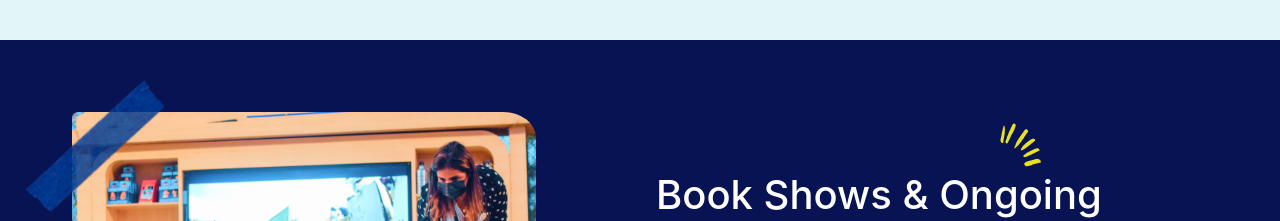
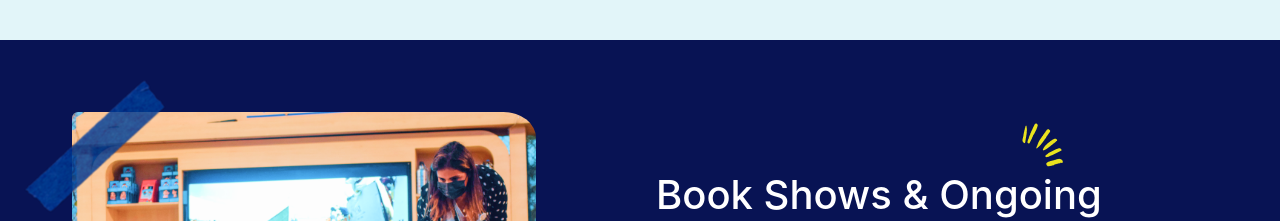
Before and after one commit to placeparks/dream-rock, a React (Create React App) app: page / in a window 1280 px wide. Shown: the part 1040-1261 px from the top of the page. Built offline with nearby package versions, Linux system fonts and the light colour scheme.

Commit message:
Update Card.js

```diff
--- a/src/components/Card.js
+++ b/src/components/Card.js
@@ -11,7 +11,7 @@ export default function Card(){
     </div>
     <div className="col-md-5 offset-md-1">
   <div className="card-body" style={{color:"white", textAlign:"left"}}>
-    <img style={{marginLeft:"75%"}} src="./frame.png" alt=""/>
+    <img style={{marginLeft:"80%"}} src="./Frame.png" alt=""/>
     <h1 className="card-title">Book Shows & Ongoing Events title</h1>
     <p className="card-text">Lorem ipsum dolor sit amet consectetur adipiscing eli mattis sit phasellus mollis sit aliquam sit nullam.</p>
     <span style={{fontSize: "110px", color: "yellow"}}>&#x2939;</span>
```
